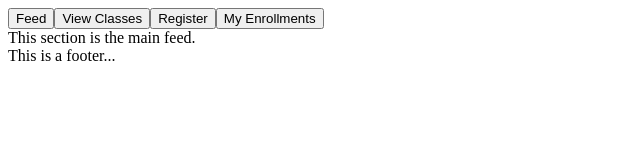
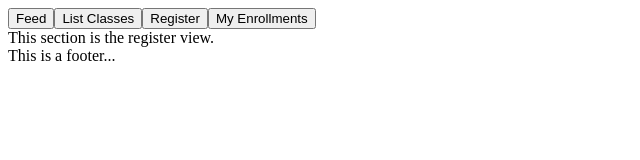
Before and after one commit to wesbasinger/xclass-webclient, a React (Create React App) app: page / in a window 1280 px wide. Both pictures are taken after a click on the button "Register". Shown: the top 160 px of the page, without its empty margins (0-640 px from the left). Built offline with nearby package versions, Linux system fonts and the light colour scheme.

Commit message:
Stubbed out views.

```diff
--- a/src/App.js
+++ b/src/App.js
@@ -3,6 +3,9 @@ import React, { Component } from 'react';
 import Header from './Components/Header';
 import Footer from './Components/Footer';
 import Feed from './Components/Feed';
+import List from './Components/List';
+import Register from './Components/Register';
+import Enrollments from './Components/Enrollments';
 
 class App extends Component {
 
@@ -11,19 +14,31 @@ class App extends Component {
     this.state = {
       view: 'feed'
     }
+
+    this.handleNavClick = this.handleNavClick.bind(this);
+  }
+
+  handleNavClick(e) {
+    this.setState({view: e.target.value});
   }
 
   render() {
 
     var main = null;
 
-    if(this.state.view == 'feed')  {
+    if(this.state.view === 'feed')  {
       main = <Feed />
+    } else if (this.state.view === 'list') {
+      main = <List />
+    } else if (this.state.view === 'enrollments') {
+      main = <Enrollments />
+    } else if (this.state.view === 'register') {
+      main = <Register />
     }
 
     return (
       <div>
-        <Header />
+        <Header onNavClick={this.handleNavClick} />
         { main }
         <Footer />
       </div>
--- /dev/null
+++ b/src/Components/Enrollments.js
@@ -0,0 +1,13 @@
+import React, { Component } from 'react';
+
+class Enrollments extends Component {
+  render() {
+    return (
+      <div>
+        This section is the enrollments view.
+      </div>
+    );
+  }
+}
+
+export default Enrollments;
--- a/src/Components/Header.js
+++ b/src/Components/Header.js
@@ -4,10 +4,10 @@ class Header extends Component {
   render() {
     return (
       <div>
-        <button>Feed</button>
-        <button>View Classes</button>
-        <button>Register</button>
-        <button>My Enrollments</button>
+        <button value="feed" onClick={this.props.onNavClick}>Feed</button>
+        <button value="list" onClick={this.props.onNavClick}>List Classes</button>
+        <button value="register" onClick={this.props.onNavClick}>Register</button>
+        <button value="enrollments" onClick={this.props.onNavClick}>My Enrollments</button>
       </div>
     );
   }
--- /dev/null
+++ b/src/Components/List.js
@@ -0,0 +1,13 @@
+import React, { Component } from 'react';
+
+class List extends Component {
+  render() {
+    return (
+      <div>
+        This section is the list view.
+      </div>
+    );
+  }
+}
+
+export default List;
--- /dev/null
+++ b/src/Components/Register.js
@@ -0,0 +1,13 @@
+import React, { Component } from 'react';
+
+class Register extends Component {
+  render() {
+    return (
+      <div>
+        This section is the register view.
+      </div>
+    );
+  }
+}
+
+export default Register;
```
